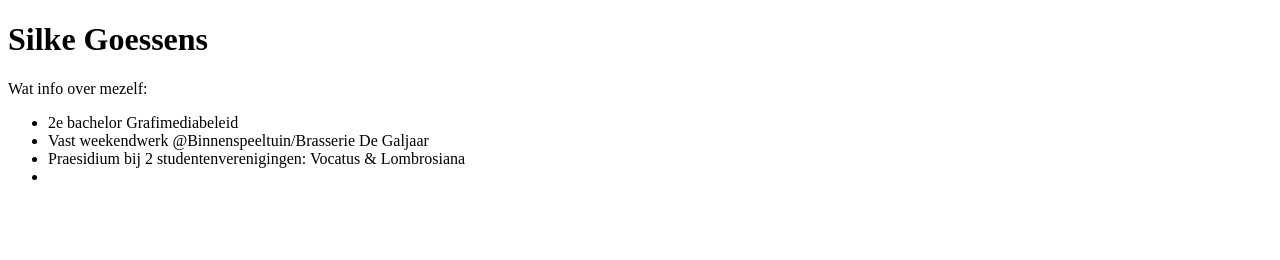
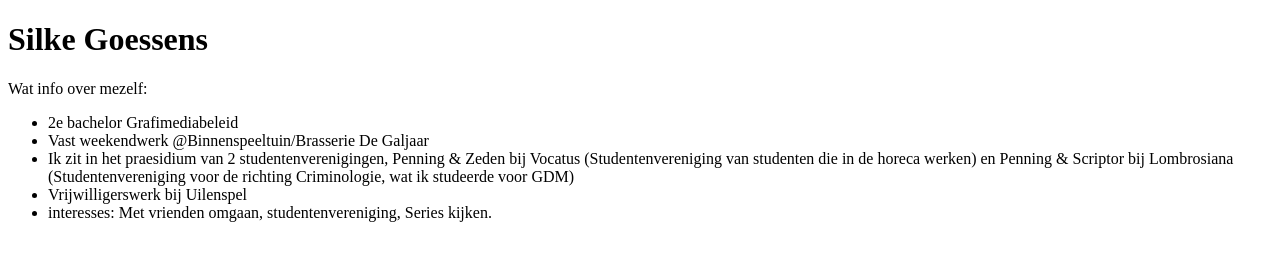
Before and after one commit to silkgoes1/1718-nmd1, a plain HTML site: page index.html in a window 1280 px wide. Drawn offline with Linux system fonts and the light colour scheme.

Commit message:
Aanpassing

```diff
--- a/index.html
+++ b/index.html
@@ -6,9 +6,11 @@
 <p>Wat info over mezelf: <ul>
   <li>2e bachelor Grafimediabeleid</li>
   <li>Vast weekendwerk @Binnenspeeltuin/Brasserie De Galjaar</li>
-  <li>Praesidium bij 2 studentenverenigingen: Vocatus & Lombrosiana </li>
-  <li></li>
+  <li>Ik zit in het praesidium van 2 studentenverenigingen, Penning & Zeden bij Vocatus (Studentenvereniging van studenten die in de horeca werken) en Penning & Scriptor bij Lombrosiana (Studentenvereniging voor de richting Criminologie, wat ik studeerde voor GDM)</li>
+  <li>Vrijwilligerswerk bij Uilenspel</li>
+  <li>interesses: Met vrienden omgaan, studentenvereniging, Series kijken.  </li>
 </ul></p>
+
 
 </body>
 </html>
```
